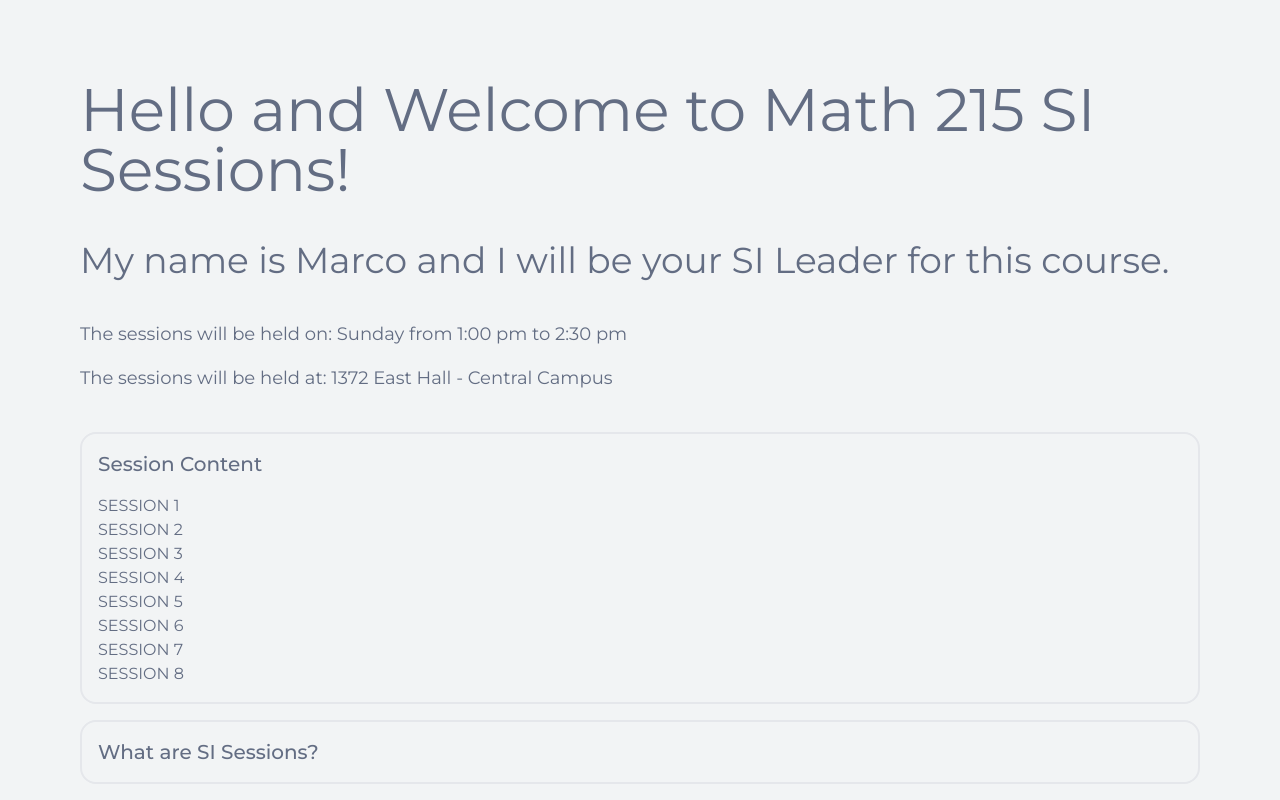
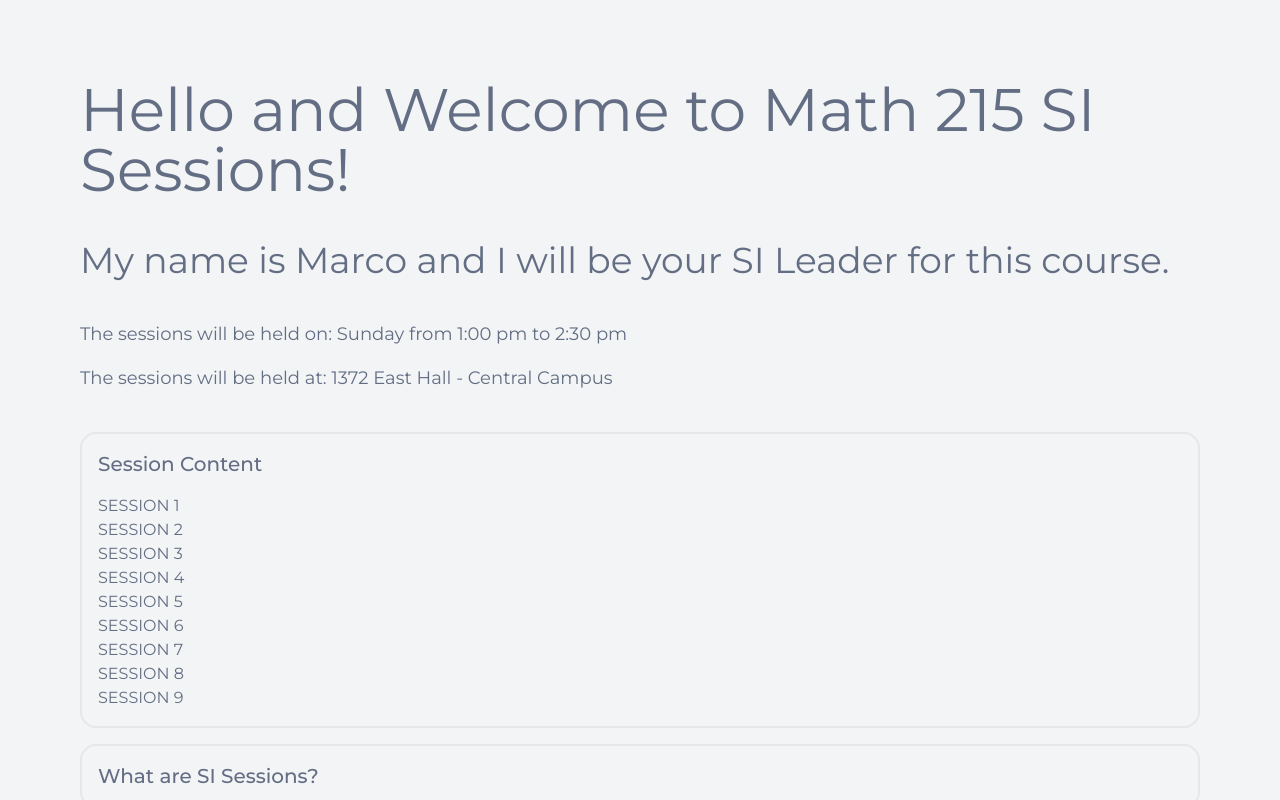
Before and after one commit to marcoboone/personalPortfolio, a Next.js app: page /si in a window 1280 px wide. Shown: the top 800 px of the page. Built offline with nearby package versions, Linux system fonts and the light colour scheme.

Commit message:
session 9

```diff
--- a/src/app/si/page.jsx
+++ b/src/app/si/page.jsx
@@ -27,6 +27,7 @@ const SupplementalInstruction = () => {
     <Link className = "hover:text-atomblack" href = "https://drive.google.com/drive/folders/1VOQf5YnKe4Y_je3AaXHJTRh_JGYkaE4z?usp=drive_link">SESSION 6</Link>
     <Link className = "hover:text-atomblack" href = "https://drive.google.com/drive/folders/1-OReSTiPbNrpjSXWO1OBn-DSG0-Nnd5d?usp=drive_link">SESSION 7</Link>
     <Link className = "hover:text-atomblack" href = "https://drive.google.com/drive/folders/1-Pw48btWNH19R5s5qZ5RzqVJlEtUzyLU?usp=drive_link">SESSION 8</Link>
+    <Link className = "hover:text-atomblack" href = "https://drive.google.com/drive/folders/1-ShBtwKrjP1Pxj84R4XpK_md-Xe_OI0w?usp=drive_link">SESSION 9</Link>
 
   </div>
 </div>
```
